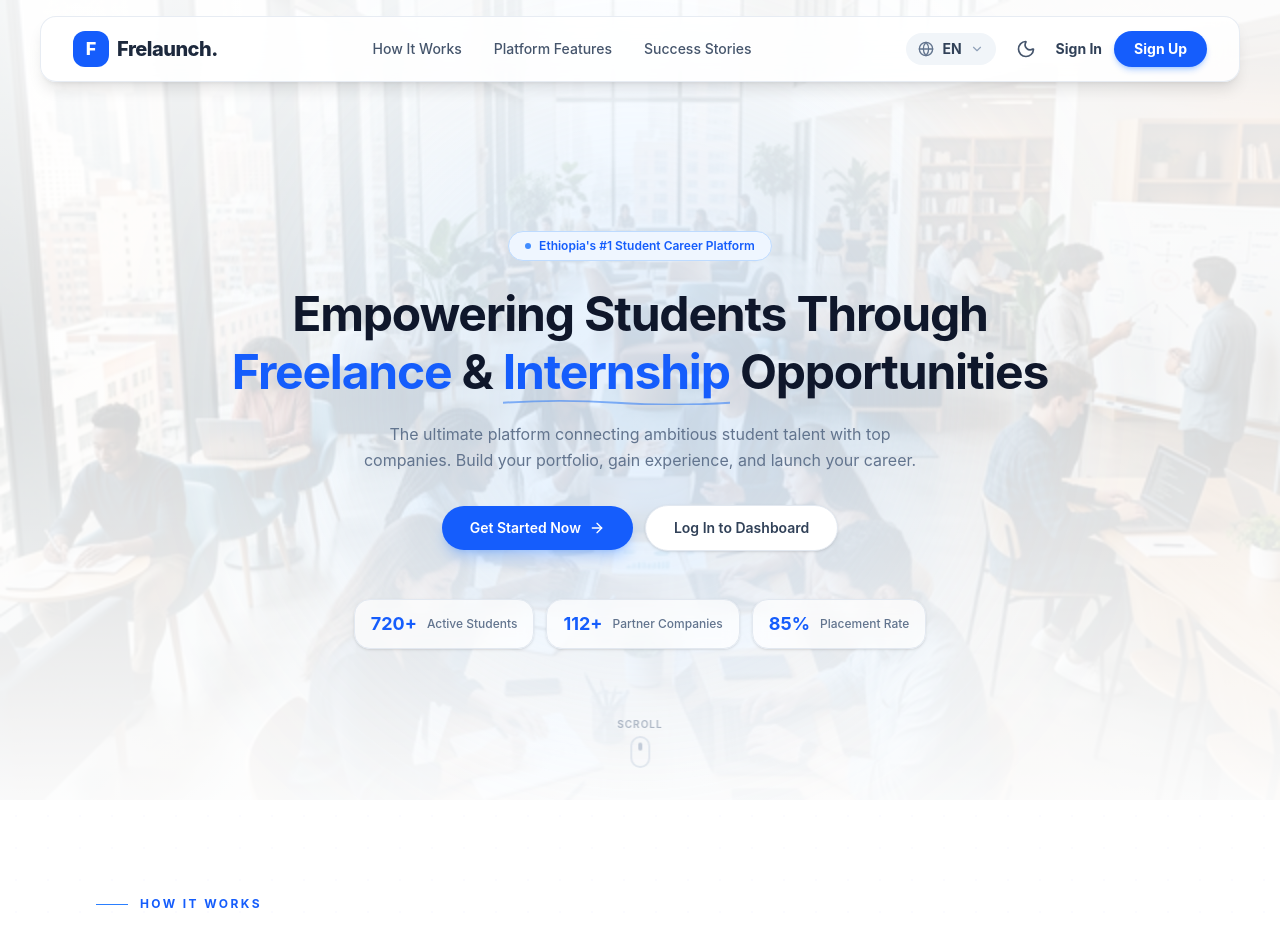
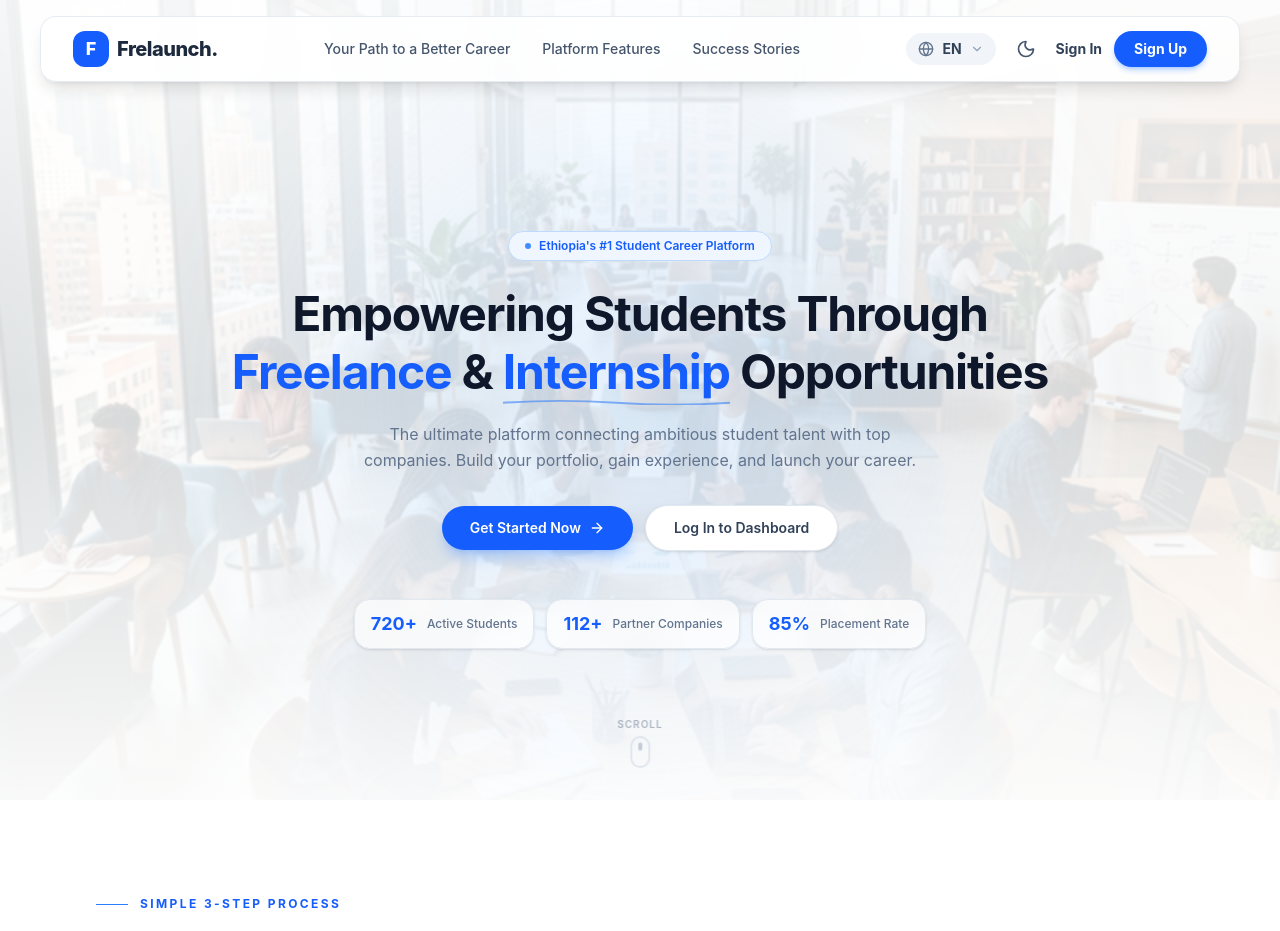
Before and after one commit to Biniyam-Taye/Student-Freelance-and-Internship-Management, a React (Vite) app: page / in a window 1280 px wide. Shown: the top 931 px of the page. Built offline with nearby package versions, Linux system fonts and the light colour scheme.

Commit message:
feat: initialize homepage UI and add English localization strings

```diff
--- a/src/i18n/locales/en.json
+++ b/src/i18n/locales/en.json
@@ -19,7 +19,7 @@
         "cta_learn": "Learn More"
     },
     "how_it_works": {
-        "title": "How It Works",
+        "title": "Your Path to a Better Career",
         "subtitle": "Three simple steps to kickstart your career",
         "step1_title": "Create Your Profile",
         "step1_desc": "Sign up as a student or manager and complete your profile with skills, experience, and goals.",
--- a/src/pages/public/HomePage.jsx
+++ b/src/pages/public/HomePage.jsx
@@ -207,7 +207,7 @@ export default function HomePage() {
                         <div>
                             <div className="flex items-center gap-3 mb-3">
                                 <div className="h-px w-8 bg-blue-500" />
-                                <span className={`text-xs font-bold uppercase tracking-[0.2em] ${mode === 'dark' ? 'text-blue-400' : 'text-blue-600'}`}>How It Works</span>
+                                <span className={`text-xs font-bold uppercase tracking-[0.2em] ${mode === 'dark' ? 'text-blue-400' : 'text-blue-600'}`}>Simple 3-Step Process</span>
                             </div>
                             <h2 className={`text-3xl md:text-4xl font-bold tracking-tight leading-tight ${mode === 'dark' ? 'text-white' : 'text-slate-900'}`}>
                                 {t('how_it_works.title')}
```
